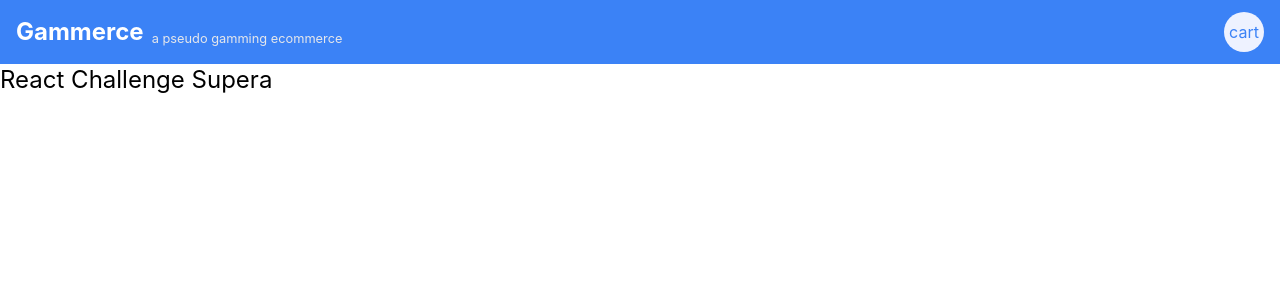
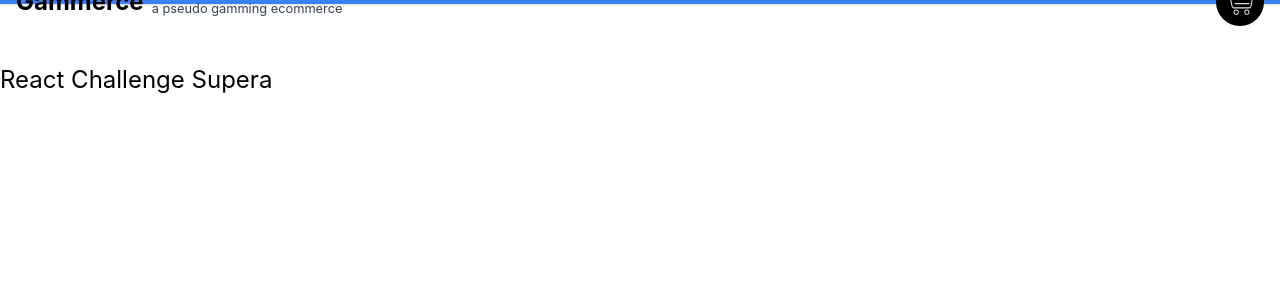
Before and after one commit to gilmar-sales/react-challenge-supera, a React (Create React App) app: page / in a window 1280 px wide. Shown: the top 300 px of the page. Built offline with nearby package versions, Linux system fonts and the light colour scheme.

Commit message:
fix navbar z-index and size

```diff
--- a/src/components/NavBar.tsx
+++ b/src/components/NavBar.tsx
@@ -1,22 +1,24 @@
 import React from 'react'
+
+import cartIcon from '../icons/cart-icon.svg'
 
 export default function NavBar() {
 	return (
 		<nav
 			className={
-				'fixed top-0 w-full h-16 bg-blue-500 text-white flex items-center justify-between px-4'
+				'fixed top-0 w-full h-1 z-50 shadow bg-blue-500 text-black flex items-center justify-between px-4'
 			}
 		>
 			<div className='flex gap-2'>
-				<a href='/' className='text-2xl font-bold hover:text-black'>
+				<a href='/' className='text-2xl font-bold hover:text-white'>
 					Gammerce
 				</a>
-				<small className='hidden sm:block self-end text-gray-200 '>
+				<small className='hidden sm:block self-end text-gray-700'>
 					a pseudo gamming ecommerce
 				</small>
 			</div>
-			<button className='h-10 w-10 rounded-full bg-indigo-50 text-blue-500 appearance-none focus:outline-none'>
-				cart
+			<button className='h-12 w-12 flex justify-center items-center rounded-full bg-black text-blue-500'>
+				<img className='h-8 w-8' alt='Cart' src={cartIcon} />
 			</button>
 		</nav>
 	)
```
